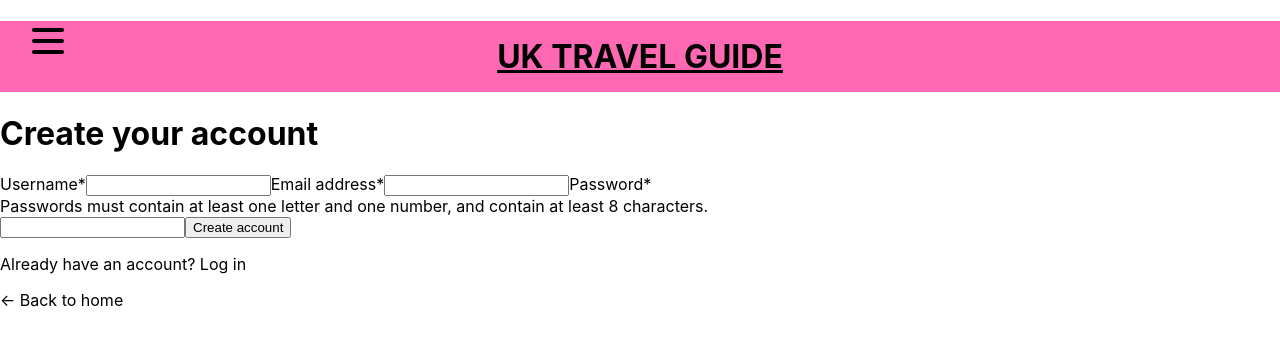
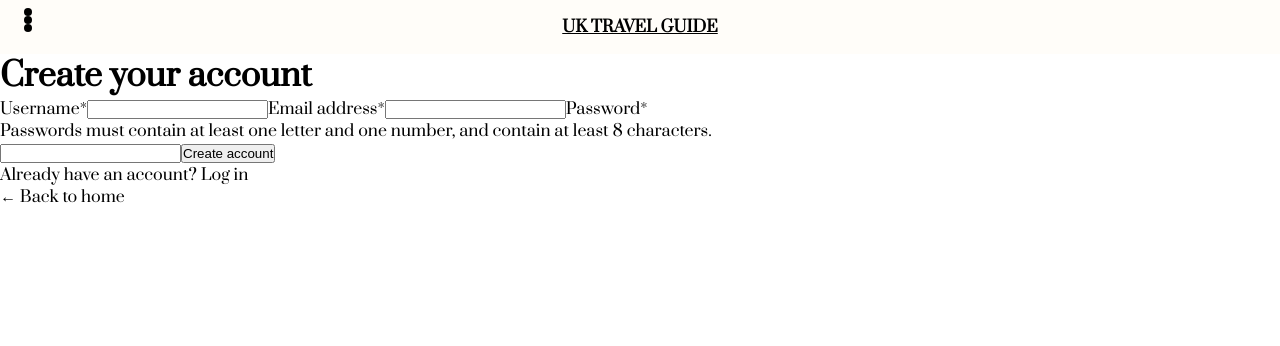
Before and after one commit to fac21/final-project-RASE, a Next.js app: page /signup in a window 1280 px wide. Shown: the top 346 px of the page. Built offline with nearby package versions, Linux system fonts and the light colour scheme.

Commit message:
styling for home page

```diff
--- a/components/Burger/burger.styled.jsx
+++ b/components/Burger/burger.styled.jsx
@@ -2,13 +2,11 @@ import styled from "styled-components";
 
 export const StyledBurger = styled.button`
   position: absolute;
-  top: 5%;
-  left: 2rem;
+  top: 15%;
+  left: 1.5rem;
   display: flex;
   flex-direction: column;
   justify-content: space-around;
-  width: 2rem;
-  height: 2rem;
   background: transparent;
   border: none;
   cursor: pointer;
@@ -20,10 +18,10 @@ export const StyledBurger = styled.button`
   }
 
   div {
-    width: 2rem;
-    height: 0.25rem;
+    width: 0.5rem;
+    height: 0.5rem;
     background: black;
-    border-radius: 10px;
+    border-radius: 50%;
     transition: all 0.3s linear;
     position: relative;
     transform-origin: 1px;
--- a/components/Layout/Layout.jsx
+++ b/components/Layout/Layout.jsx
@@ -8,6 +8,11 @@ export default function Layout({ children, home, open, setOpen }) {
   return (
     <div>
       <Head>
+        <link rel="preconnect" href="https://fonts.gstatic.com" />
+        <link
+          href="https://fonts.googleapis.com/css2?family=Prata&display=swap"
+          rel="stylesheet"
+        />
         <meta
           name="description"
           content="an app allowing users to search and contribute itineraries for UK-based trips"
--- a/components/Menu/menu.styled.jsx
+++ b/components/Menu/menu.styled.jsx
@@ -1,6 +1,7 @@
 import styled from "styled-components";
 
 export const StyledMenu = styled.nav`
+  background: white;
   display: flex;
   flex-direction: column;
   justify-content: center;
--- a/components/Nav/Nav.jsx
+++ b/components/Nav/Nav.jsx
@@ -5,10 +5,11 @@ import styled from "styled-components";
 
 const StyledMenu = styled.div`
   position: relative;
-  background: hotpink;
+  background: #fffdf9;
   height: fit-content;
 `;
 const StyledLink = styled.h1`
+  font-size: 1rem;
   max-width: 40rem;
   margin-left: auto;
   margin-right: auto;
--- a/styles/globals.css
+++ b/styles/globals.css
@@ -2,8 +2,7 @@ html,
 body {
   padding: 0;
   margin: 0;
-  font-family: -apple-system, BlinkMacSystemFont, Segoe UI, Roboto, Oxygen,
-    Ubuntu, Cantarell, Fira Sans, Droid Sans, Helvetica Neue, sans-serif;
+  font-family: Prata, Helvetica Neue, sans-serif;
 }
 
 a {
@@ -12,6 +11,8 @@ a {
 }
 
 * {
+  padding: 0;
+  margin: 0;
   box-sizing: border-box;
 }
 
```
Also changed, not shown: components/HomePage/SelectCountry.jsx (+12 -3 lines), pages/index.js (+16 -4 lines).
